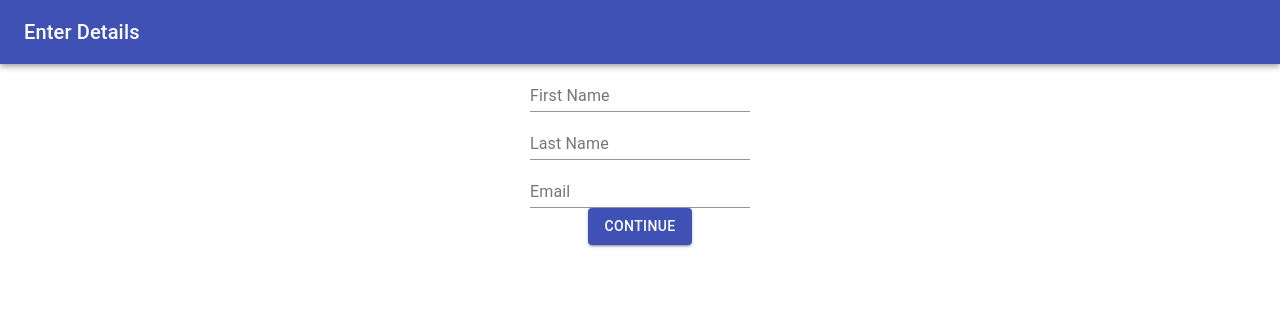
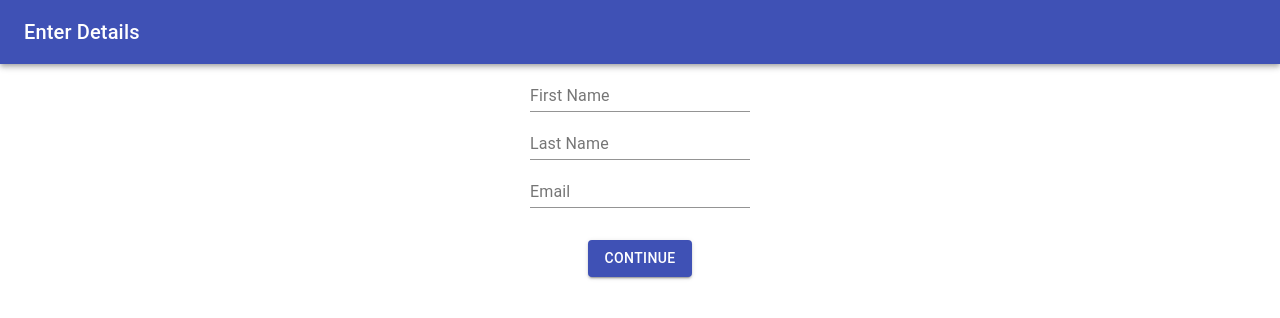
Before and after one commit to dotrider/Form, a React (Create React App) app: page / in a window 1280 px wide. Shown: the top 318 px of the page. Built offline with nearby package versions, Linux system fonts and the light colour scheme.

Commit message:
MUI set/Form Set

```diff
--- a/src/Components/Form.js
+++ b/src/Components/Form.js
@@ -3,8 +3,20 @@ import Step1 from './Step1';
 import Step2 from './Step2';
 import Step3 from './Step3';
 import Success from './Success';
+import { makeStyles } from '@material-ui/core'
+
+const useStyles = makeStyles((theme) => ({
+  margin: {
+      margin: theme.spacing(4),
+    }
+}));
+
 
 const Form = () => {
+
+  const classes = useStyles();
+
+
     const [ firstName, setFirstName ] = useState(''),
       [ lastName, setLastName ] = useState(''),
       [ email, setEmail ] = useState(''),
@@ -28,11 +40,11 @@ const Form = () => {
 //switch statement instead of return
   switch(step){
     case 1 :
-      return <Step1 nextStep={nextStep} vals={vals} setVals={setVals}/>
+      return <Step1 nextStep={nextStep} vals={vals} setVals={setVals} classes={classes}/>
     case 2:
-      return <Step2 nextStep={nextStep} prevStep={prevStep} vals={vals} setVals={setVals}/>
+      return <Step2 nextStep={nextStep} prevStep={prevStep} vals={vals} setVals={setVals} classes={classes}/>
     case 3:
-      return <Step3 nextStep={nextStep} prevStep={prevStep} vals={vals}/>
+      return <Step3 nextStep={nextStep} prevStep={prevStep} vals={vals} classes={classes}/>
     case 4:
       return <Success />
     default:
--- a/src/Components/Step1.js
+++ b/src/Components/Step1.js
@@ -3,12 +3,8 @@ import React from 'react'
 import {TextField, AppBar, Toolbar, Typography, Button} from '@material-ui/core'
 
 
+const Step1 = ({nextStep, setVals: {setFirstName, setLastName, setEmail }, vals:{firstName, lastName, email}, classes}) => {
 
-
-
-
-
-const Step1 = ({nextStep, setVals: {setFirstName, setLastName, setEmail }, vals:{firstName, lastName, email}}) => {
 
     return (
             <>
@@ -41,6 +37,7 @@ const Step1 = ({nextStep, setVals: {setFirstName, setLastName, setEmail }, vals:
 
                 <Button variant="contained" color="primary"
                     onClick={nextStep}
+                    className={classes.margin}
                 >
                     Continue
                 </Button>
--- a/src/Components/Step2.js
+++ b/src/Components/Step2.js
@@ -2,7 +2,7 @@ import React from 'react'
 import {TextField, AppBar, Toolbar, Typography, Button} from '@material-ui/core'
 
 
-const Step2 = ({setVals: {setOccupation, setBio, setCity}, nextStep, prevStep, vals:{city, occupation, bio}}) => {
+const Step2 = ({setVals: {setOccupation, setBio, setCity}, nextStep, prevStep, vals:{city, occupation, bio}, classes}) => {
 
 
 
@@ -36,12 +36,14 @@ const Step2 = ({setVals: {setOccupation, setBio, setCity}, nextStep, prevStep, v
         <br/>
         <Button variant="contained" color="primary"
             onClick={prevStep}
+            className={classes.margin}
         >
             Back
         </Button>
 
         <Button variant="contained" color="primary"
             onClick={nextStep}
+            className={classes.margin}
         >
             Continue
         </Button>
--- a/src/Components/Step3.js
+++ b/src/Components/Step3.js
@@ -1,7 +1,7 @@
 import React from 'react'
 import {Button, List, ListItemText} from '@material-ui/core'
 
-const Step3 = ({vals: {firstName, lastName, email, occupation, city, bio}, prevStep, nextStep}) => {
+const Step3 = ({vals: {firstName, lastName, email, occupation, city, bio}, prevStep, nextStep, classes}) => {
 
 
 
@@ -16,8 +16,17 @@ const Step3 = ({vals: {firstName, lastName, email, occupation, city, bio}, prevS
             <ListItemText primary="City" secondary={city}/>
             <ListItemText primary="Bio" secondary={bio}/>
         </List>
-        <Button onClick={prevStep}>Back</Button>
-        <Button onClick={nextStep}>Confirm</Button>
+        <Button variant="contained" color="primary"
+        onClick={prevStep}
+        className={classes.margin}
+        >
+        Back</Button>
+
+        <Button variant="contained" color="primary"
+        onClick={nextStep}
+        className={classes.margin}
+        >
+        Confirm</Button>
         </>
     )
 }
```
